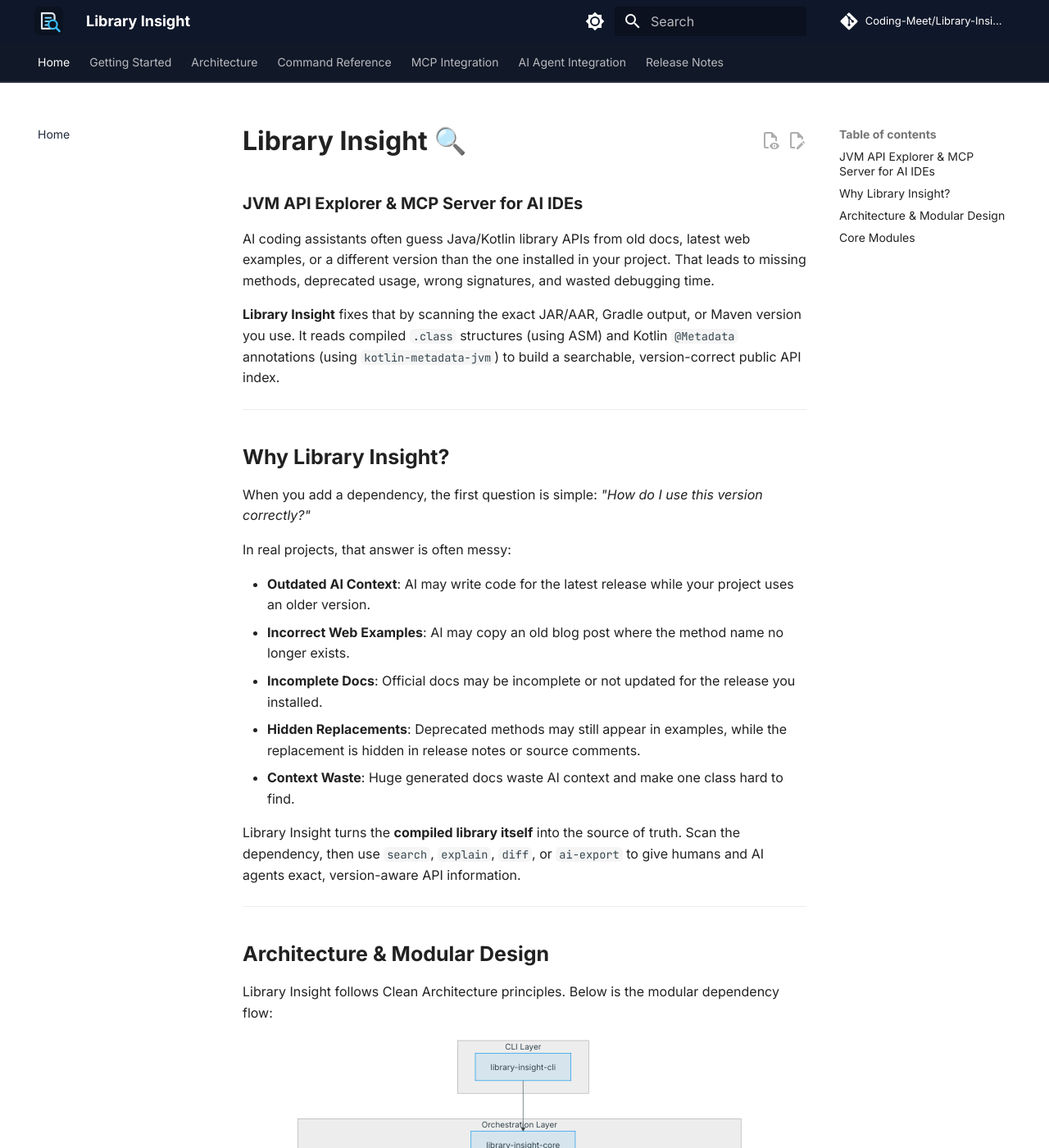
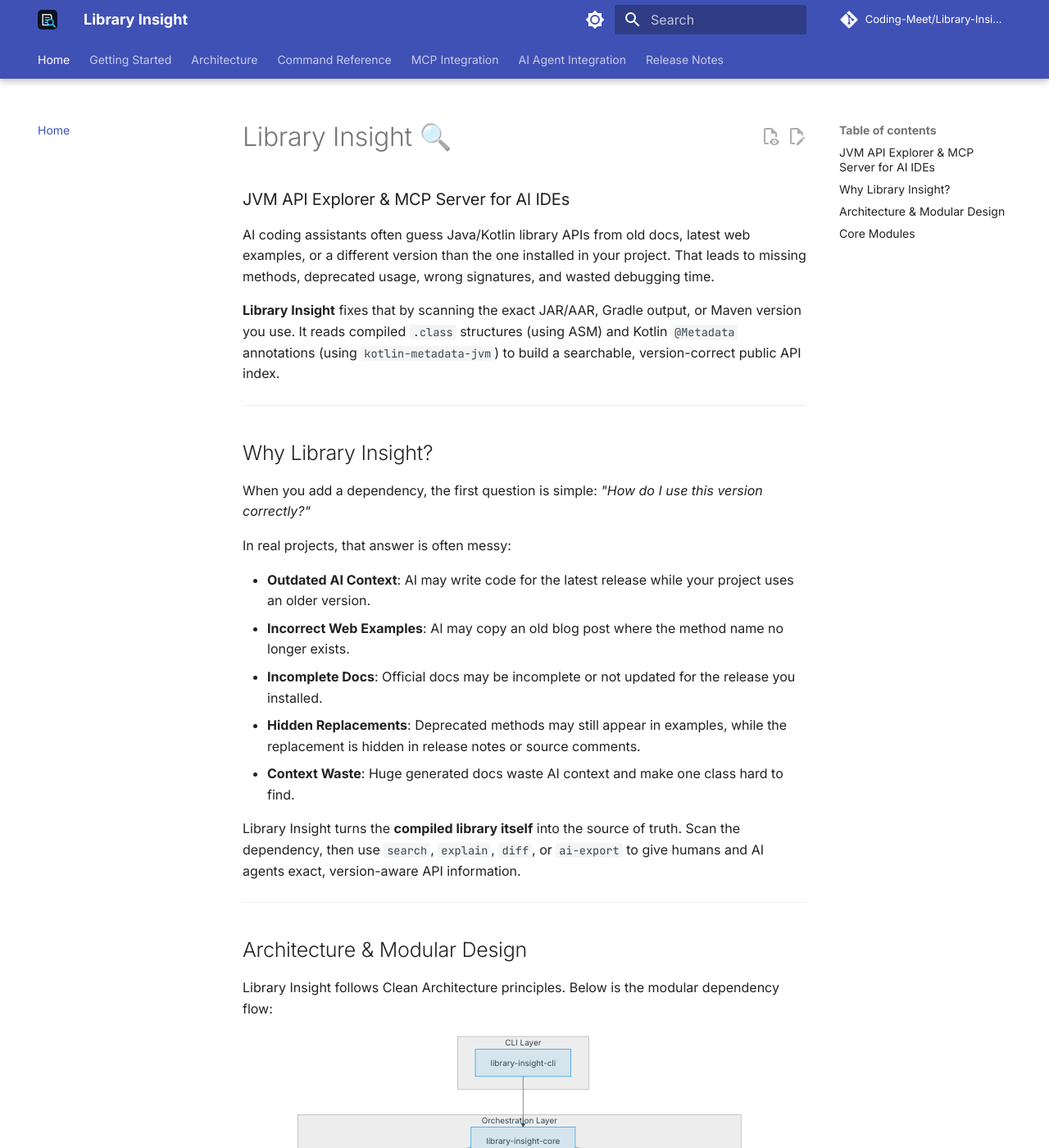
Before and after one commit to Coding-Meet/Library-Insight, an MkDocs documentation site: the page built from docs/index.md, in a window 1280 px wide and 1400 px high. Shown: the whole window at 82% size. Built offline with MkDocs 1.6.1 and Material for MkDocs 9.7.7, drawn with Linux system fonts in a browser that asks for light colours; comment, search, counter and statistics services are not loaded.

Commit message:
docs: use built-in Material theme colors

```diff
--- a/docs/assets/stylesheets/extra.css
+++ /dev/null
@@ -1,64 +0,0 @@
-:root {
-  --md-primary-fg-color: #1e293b;
-  --md-primary-fg-color--light: #334155;
-  --md-primary-fg-color--dark: #0f172a;
-  --md-accent-fg-color: #0284c7;
-}
-
-[data-md-color-scheme="slate"] {
-  --md-default-bg-color: #0b1220;
-  --md-default-fg-color: #dbe4f0;
-  --md-primary-fg-color: #111827;
-  --md-accent-fg-color: #38bdf8;
-}
-
-.md-header {
-  background: #0f172a;
-  border-bottom: 1px solid rgba(148, 163, 184, 0.18);
-  box-shadow: none;
-}
-
-.md-tabs {
-  background: #111827;
-  border-bottom: 1px solid rgba(148, 163, 184, 0.16);
-}
-
-.md-header__button.md-logo {
-  margin: 0.2rem;
-  padding: 0.2rem;
-}
-
-.md-header__button.md-logo img,
-.md-header__button.md-logo svg {
-  width: 1.75rem;
-  height: 1.75rem;
-}
-
-.md-typeset h1,
-.md-typeset h2,
-.md-typeset h3 {
-  font-weight: 700;
-  letter-spacing: 0;
-}
-
-.md-typeset h1 {
-  color: var(--md-default-fg-color);
-}
-
-.md-typeset a {
-  text-underline-offset: 0.16em;
-}
-
-.md-typeset code {
-  border-radius: 0.25rem;
-}
-
-.md-typeset pre > code {
-  border-radius: 0.375rem;
-}
-
-.md-typeset .admonition,
-.md-typeset details {
-  border-radius: 0.375rem;
-  box-shadow: none;
-}
--- a/mkdocs.yml
+++ b/mkdocs.yml
@@ -42,9 +42,6 @@ theme:
     - content.action.edit
     - content.action.view
     - toc.follow
-
-extra_css:
-  - assets/stylesheets/extra.css
 
 markdown_extensions:
   - toc:
```
